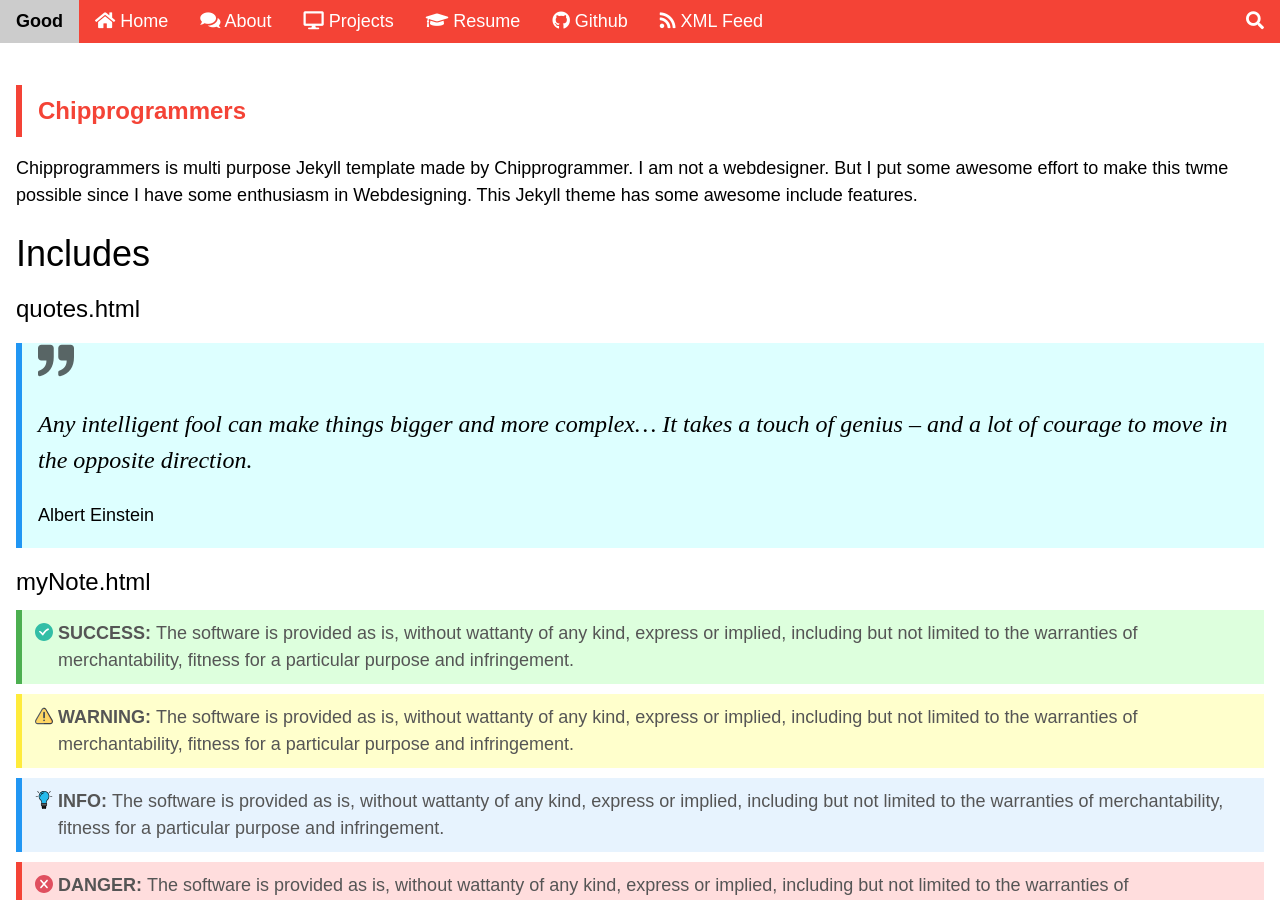
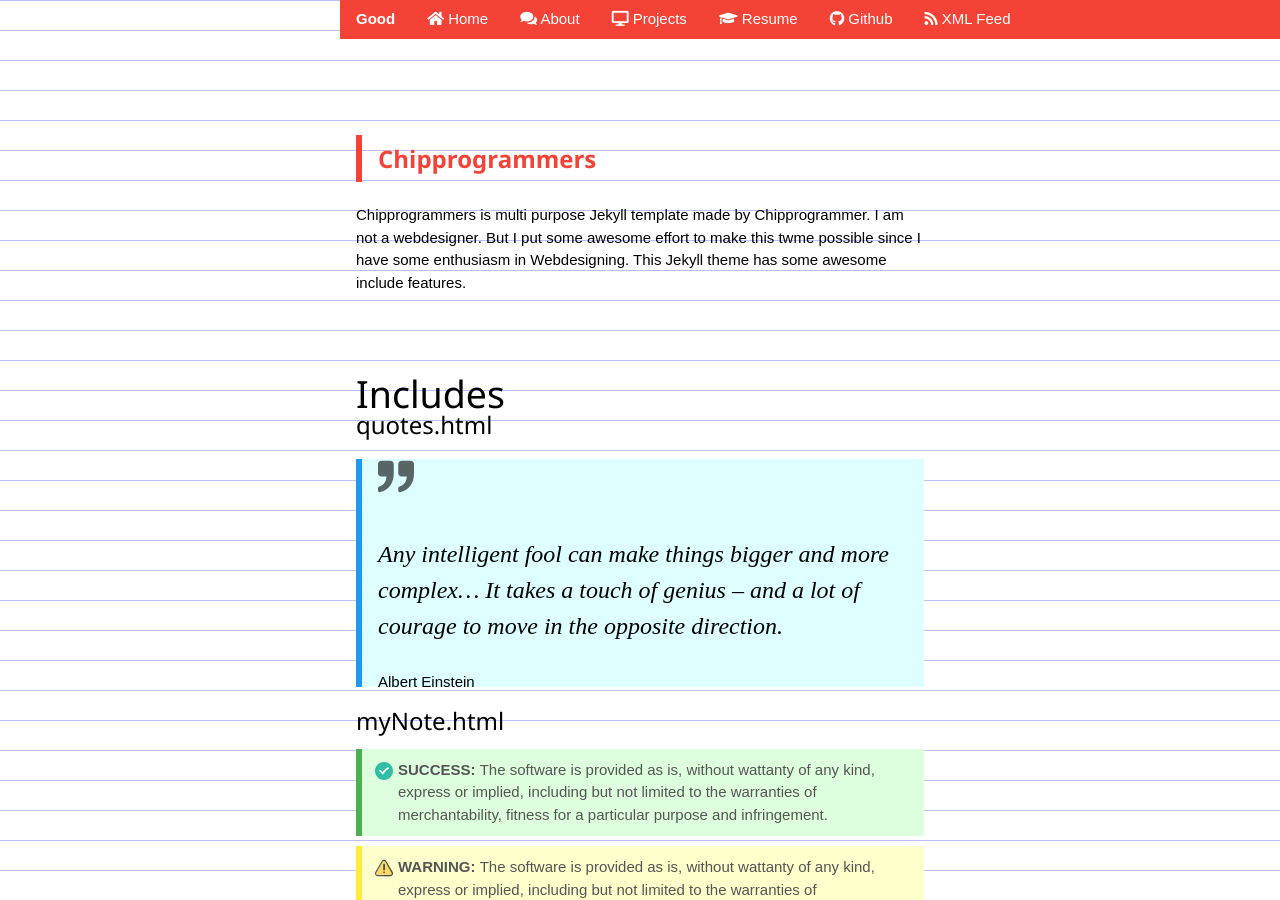
Before and after one commit to chipprogrammers/Good, a Jekyll site: the page built from index.md, in a window 1280 px wide and 900 px high. Built offline with Jekyll 4.4.1, drawn with Linux system fonts in a browser that asks for light colours; some web fonts are replaced; comment, search, counter and statistics services are not loaded.

Commit message:
Update head.html

```diff
--- a/_includes/head.html
+++ b/_includes/head.html
@@ -1,6 +1,6 @@
 <meta charset="UTF-8">
 <meta name="viewport" content="width=device-width, initial-scale=1">
 <link rel="stylesheet" href="{{ site.baseurl }}/assets/css/w3.css">
-<link rel="stylesheet" href="{{ site.baseurl }}/assets/css/main.css">
+<link rel="stylesheet" href="{{ site.baseurl }}/assets/css/main_unminified.css">
 <link rel="stylesheet" href="{{ site.baseurl }}/fonts/css/fontawesome-all.min.css">
 <link rel="stylesheet" href="{{ site.baseurl }}/fonts/css/poppins.css">
```
